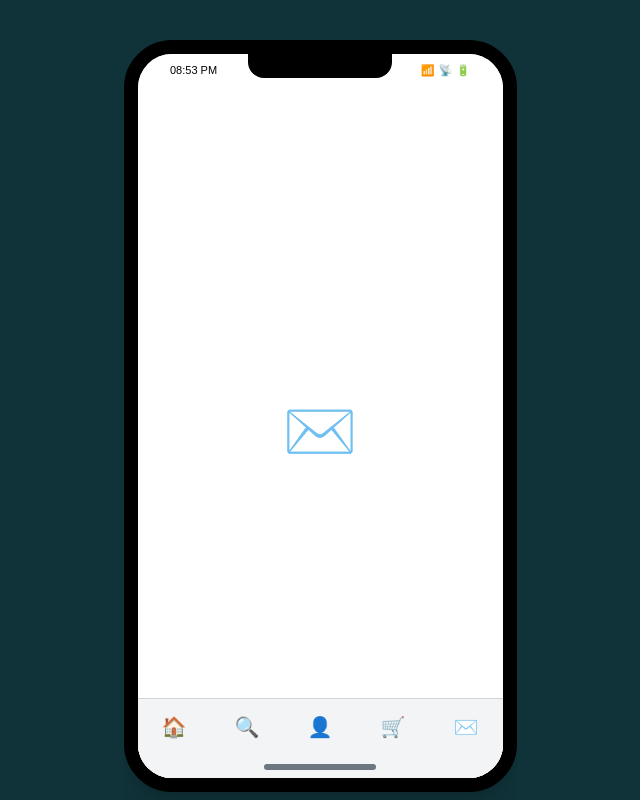
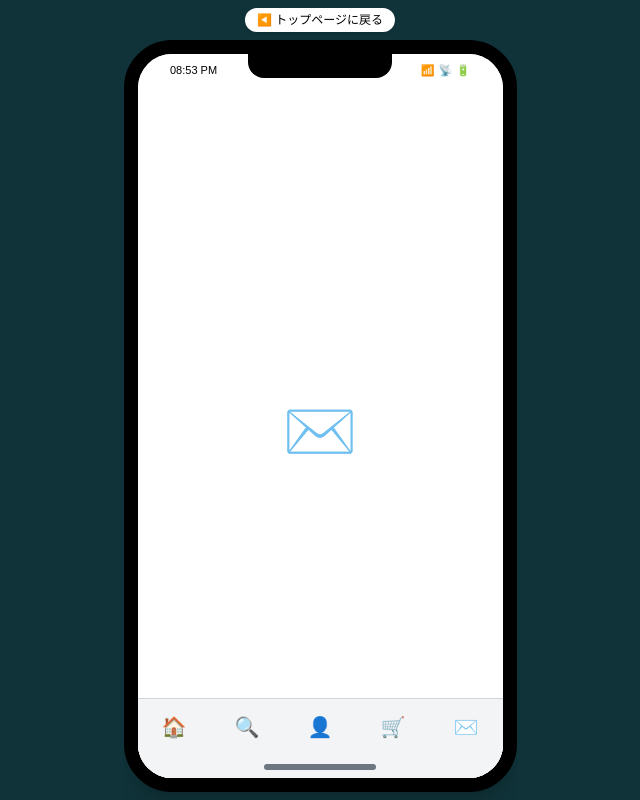
Before and after one commit to fullparty-dev/fullparty_app, a Next.js app: page /party/messages in a window 1280 px wide. Shown: the whole page, without its empty margins (320-960 px from the left). Built offline with nearby package versions, Linux system fonts and the light colour scheme.

Commit message:
fix: トップページに戻るボタンを中央上部に配置

```diff
--- a/src/components/SmartphoneWrapper.tsx
+++ b/src/components/SmartphoneWrapper.tsx
@@ -1,10 +1,16 @@
-
+import Link from "next/link";
 
 import { ReactNode } from "react";
 
 export default function SmartphoneWrapper({ children }: { children: ReactNode }) {
   return (
-    <div className="w-full flex justify-center pt-10 sm:pt-10 overflow-hidden h-screen">
+    <div className="w-full flex justify-center pt-10 sm:pt-10 overflow-hidden h-screen relative">
+      <Link
+        href="/"
+        className="absolute top-2 left-1/2 -translate-x-1/2 bg-white text-black text-xs px-3 py-1 rounded-full shadow z-50 hover:bg-gray-100"
+      >
+        ◀️ トップページに戻る
+      </Link>
       <div className="w-[393px] h-[852px] overflow-hidden">
         <div className="h-full overflow-y-auto">
           {children}
```
